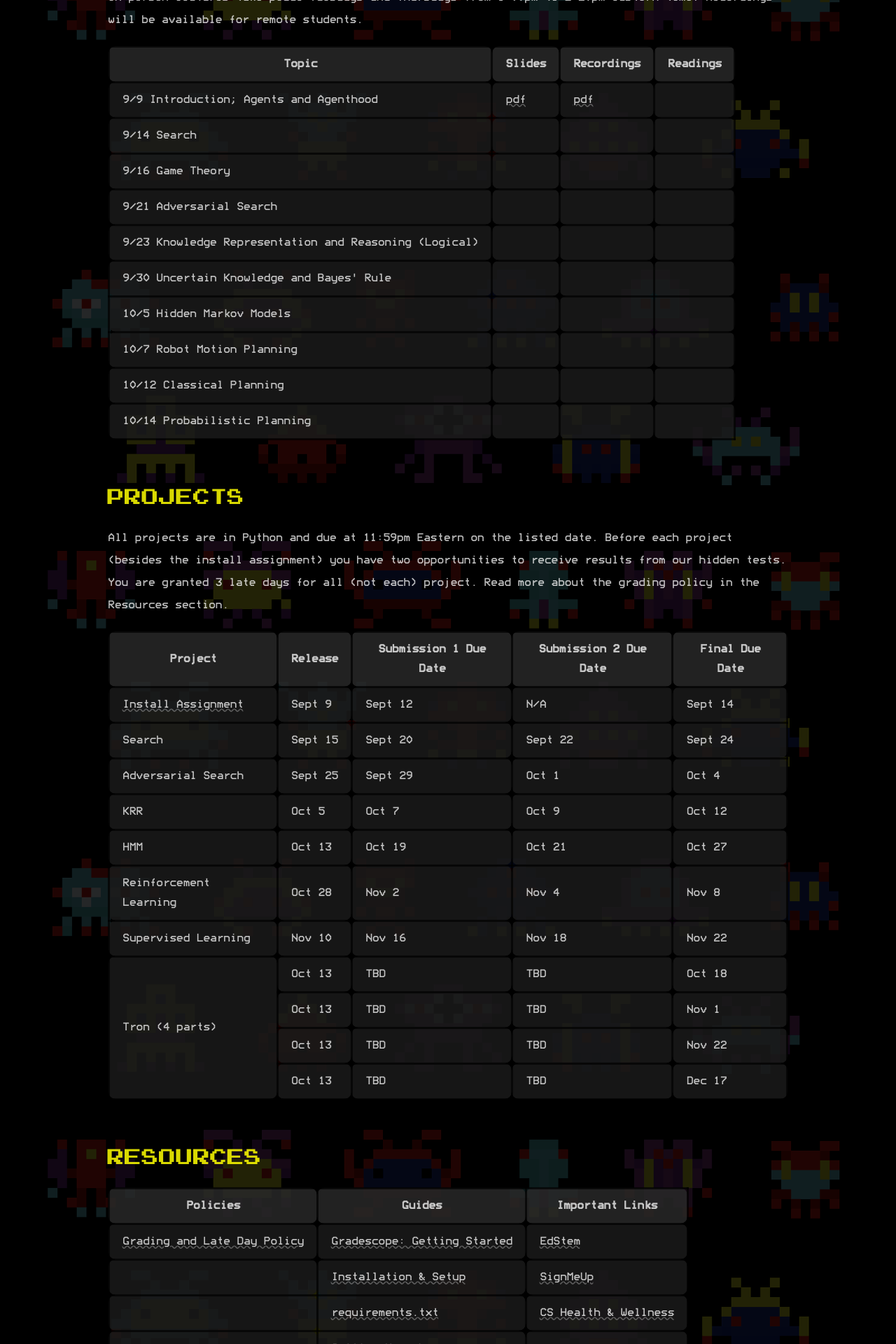
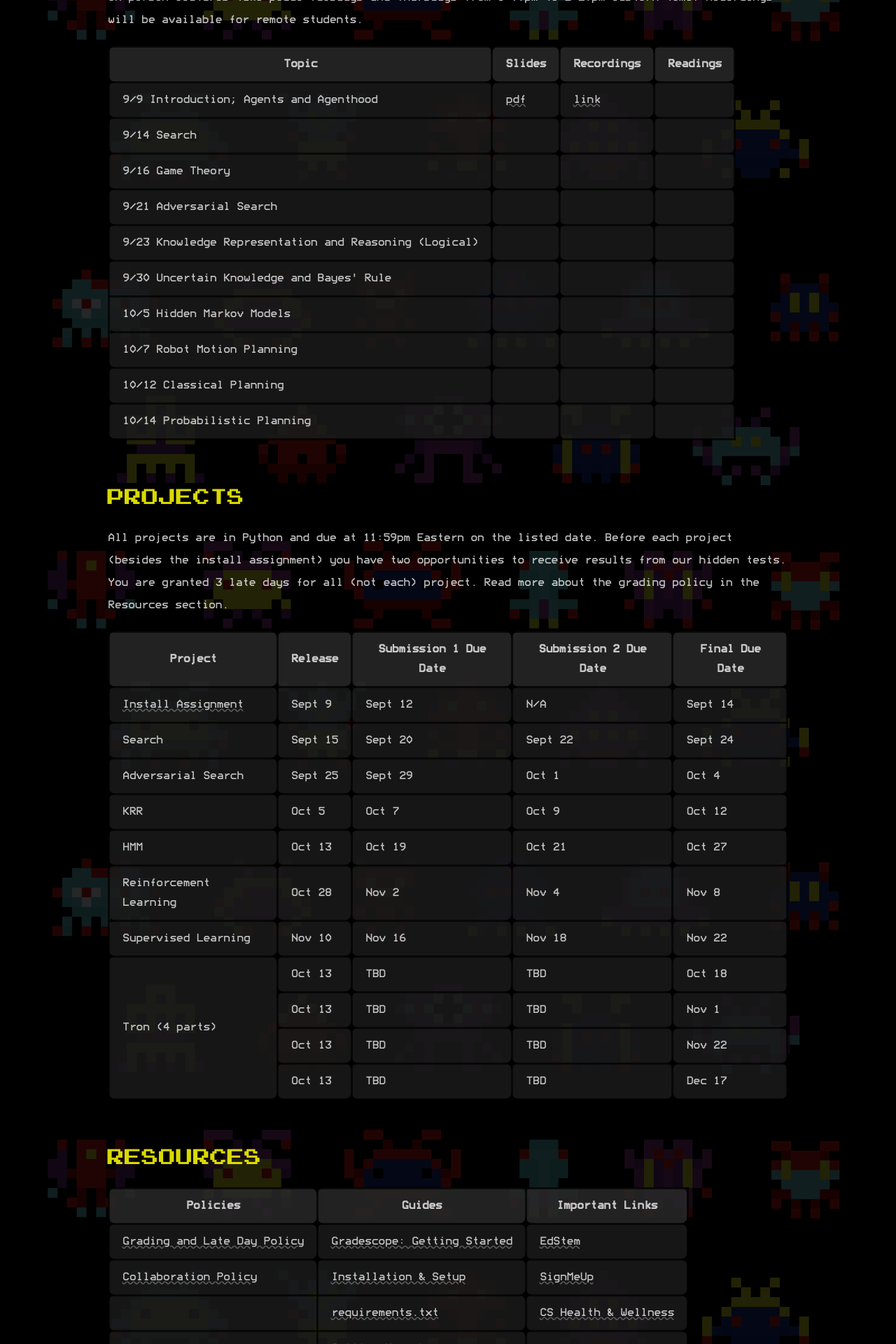
Before and after one commit to neilramaswamy/cs1410-website, a Next.js app: page / in a window 1280 px wide. Shown: the part 1320-3240 px from the top of the page at 70% size. Built offline with nearby package versions, Linux system fonts and the light colour scheme.

Commit message:
collab policy up

```diff
--- a/pages/index.tsx
+++ b/pages/index.tsx
@@ -52,7 +52,7 @@ const Home = (): JSX.Element => {
                             <tr>
                                 <td>9/9 Introduction; Agents and Agenthood</td>
                                 <td><a href='/slides/1410_1.pdf' target="_blank">pdf</a></td>
-                                <td><a href='https://brown.hosted.panopto.com/Panopto/Pages/Viewer.aspx?id=2487ea72-b2c1-41f1-a203-ad9c0142609a' target="_blank">pdf</a></td>
+                                <td><a href='https://brown.hosted.panopto.com/Panopto/Pages/Viewer.aspx?id=2487ea72-b2c1-41f1-a203-ad9c0142609a' target="_blank">link</a></td>
                                 <td></td>
                             </tr>
                             <tr>
@@ -256,7 +256,14 @@ const Home = (): JSX.Element => {
                                 </td>
                             </tr>
                             <tr>
-                                <td></td>
+                                <td>
+                                    <a
+                                        href="/files/Collaboration_Policy.pdf"
+                                        target="_blank"
+                                    >
+                                        Collaboration Policy
+                                    </a>
+                                </td>
                                 <td>
                                     <a
                                         href='https://docs.google.com/document/d/1hIOsp8SWZ5TJQpKyUgCtgKYk_ras92UiU6ljDC7qaUY/edit?usp=sharing'
```
Also changed, not shown: 1 other file (tests, documents, lock files or other folders).
